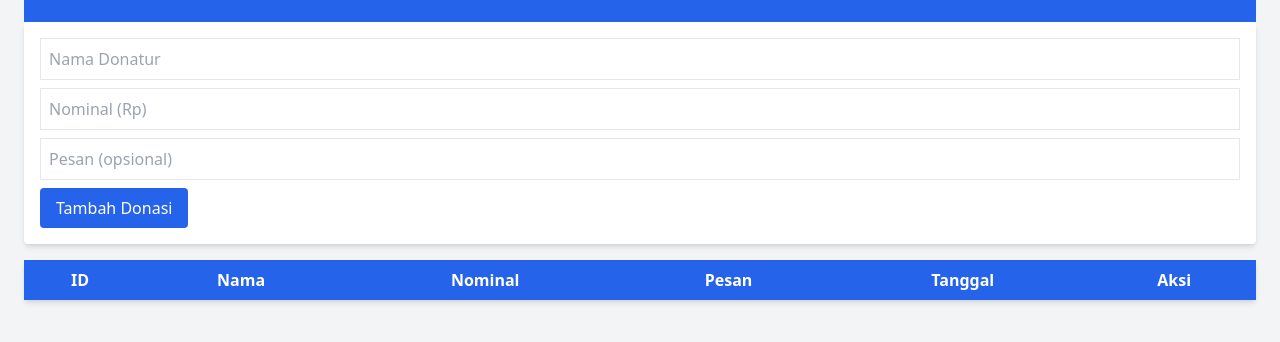
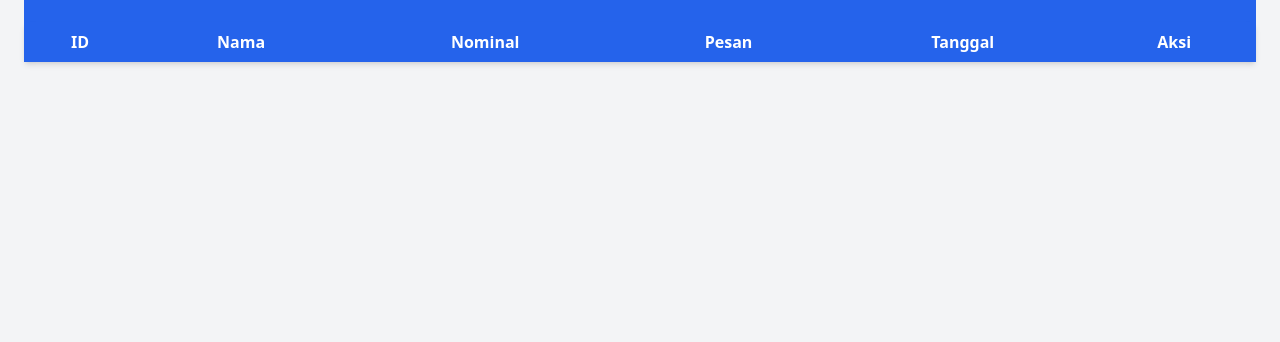
Before and after one commit to JienFran/UTS-AWP, a website: page kelola.html in a window 1280 px wide. Shown: the part 82-424 px from the top of the page. Drawn offline with nearby package versions, Linux system fonts and the light colour scheme; no server answers.

Commit message:
Update kelola.html

```diff
--- a/kelola.html
+++ b/kelola.html
@@ -12,13 +12,6 @@
      <a href="/admin_main.html" class="bg-white text-blue-600 px-3 py-1 rounded hover:bg-gray-100">Kembali ke menu</a>
     </nav>
   </header>
-
-  <form id="donasiForm" class="mb-4 space-y-2 bg-white p-4 rounded shadow-md">
-    <input id="nama" type="text" placeholder="Nama Donatur" class="border p-2 w-full" required />
-    <input id="nominal" type="number" placeholder="Nominal (Rp)" class="border p-2 w-full" required />
-    <input id="pesan" type="text" placeholder="Pesan (opsional)" class="border p-2 w-full" />
-    <button type="submit" class="bg-blue-600 text-white px-4 py-2 rounded">Tambah Donasi</button>
-  </form>
 
   <table class="table-auto w-full bg-white shadow-md">
     <thead class="bg-blue-600 text-white">
```
